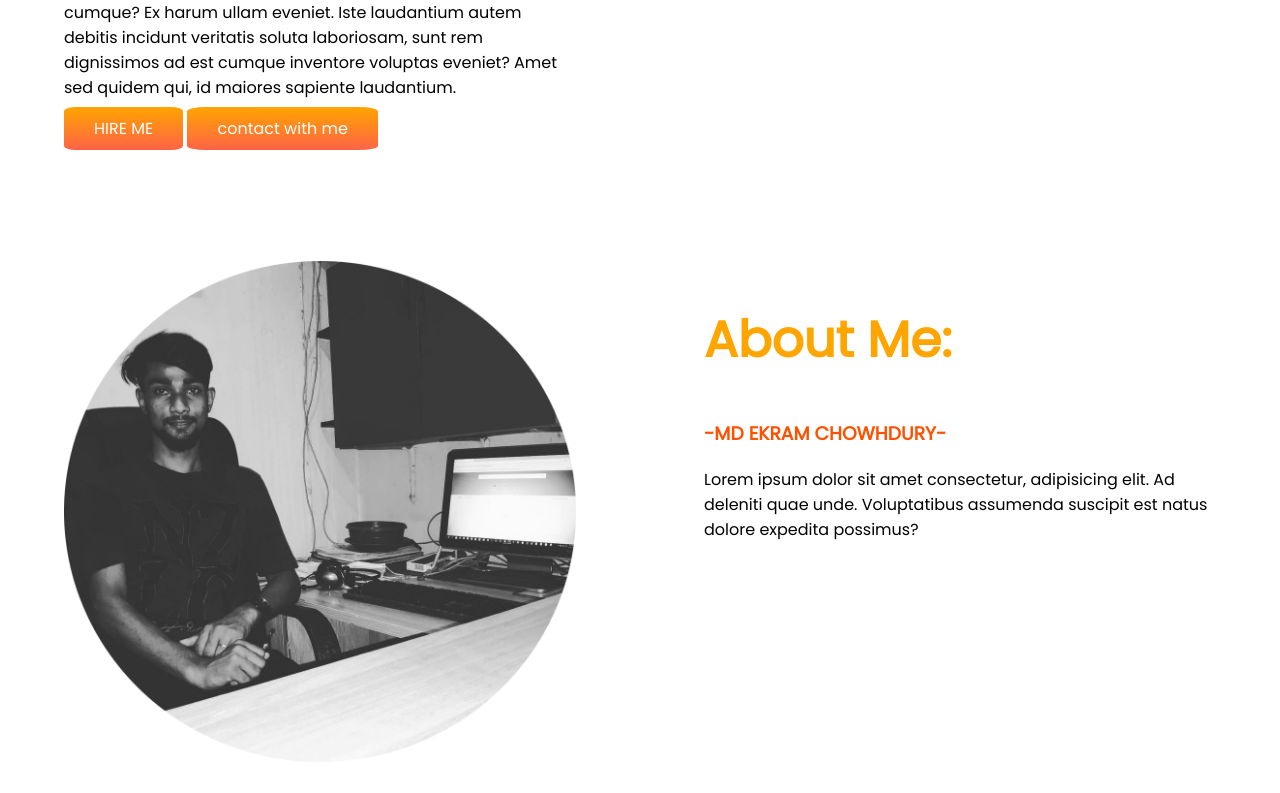
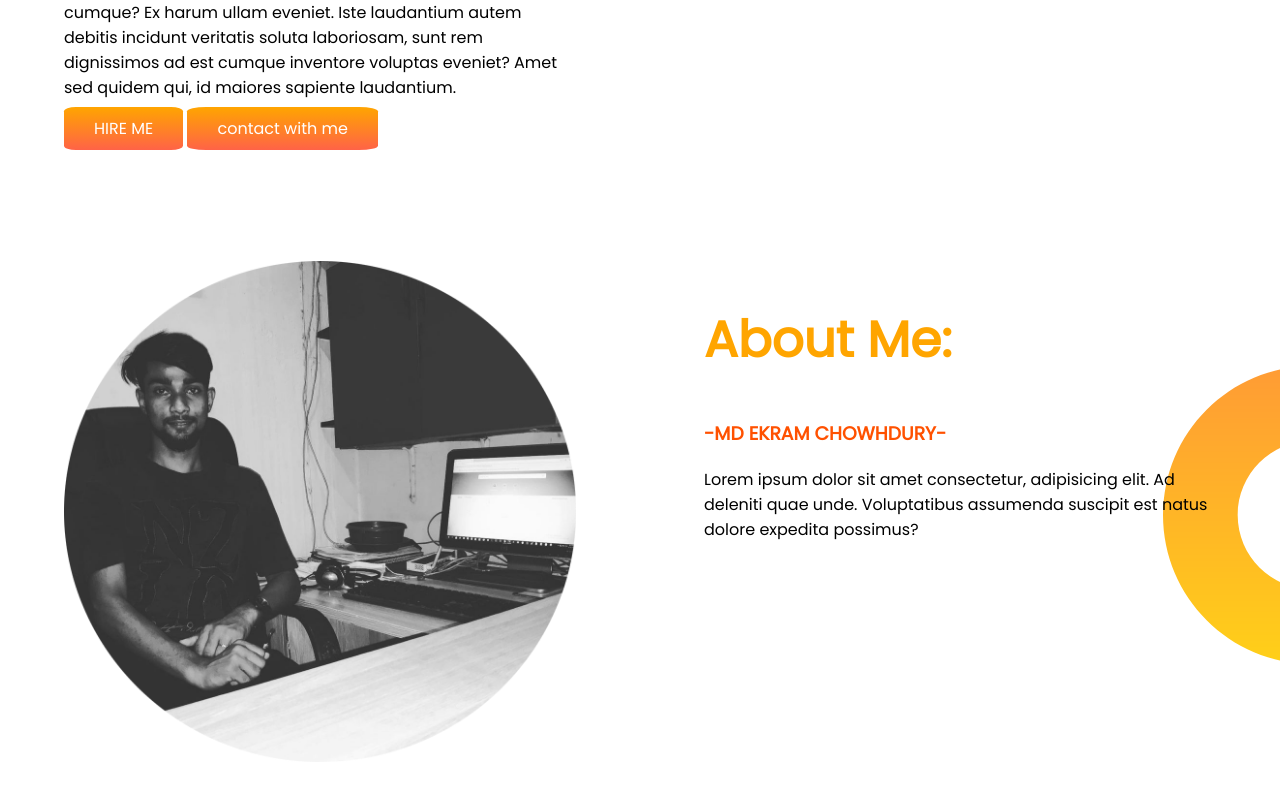
Before and after one commit to ekram12925105/portfolio-riop, a plain HTML site: page index.html in a window 1280 px wide. Shown: the part 697-1490 px from the top of the page. Drawn offline with Linux system fonts and the light colour scheme.

Commit message:
about me added again

```diff
--- a/index.html
+++ b/index.html
@@ -23,7 +23,7 @@
         <img src="Ekrams image/ekram-1.png" alt="Md Ekram Chowdhury">
     </div>
     </section>
-    <section>
+    <section class="middle-banner">
         <div class="half-width">
             <img src="Ekrams image/ekramvhai.png" alt="Md Ekram Chowdhury">
         </div>
--- a/style.css
+++ b/style.css
@@ -35,3 +35,8 @@ section {
   background-image: url(images/top-banner.png);
   background-repeat: no-repeat;
 }
+.middle-banner {
+  background-image: url(images/dream-bg.png);
+  background-repeat: no-repeat;
+  background-position: right;
+}
```
